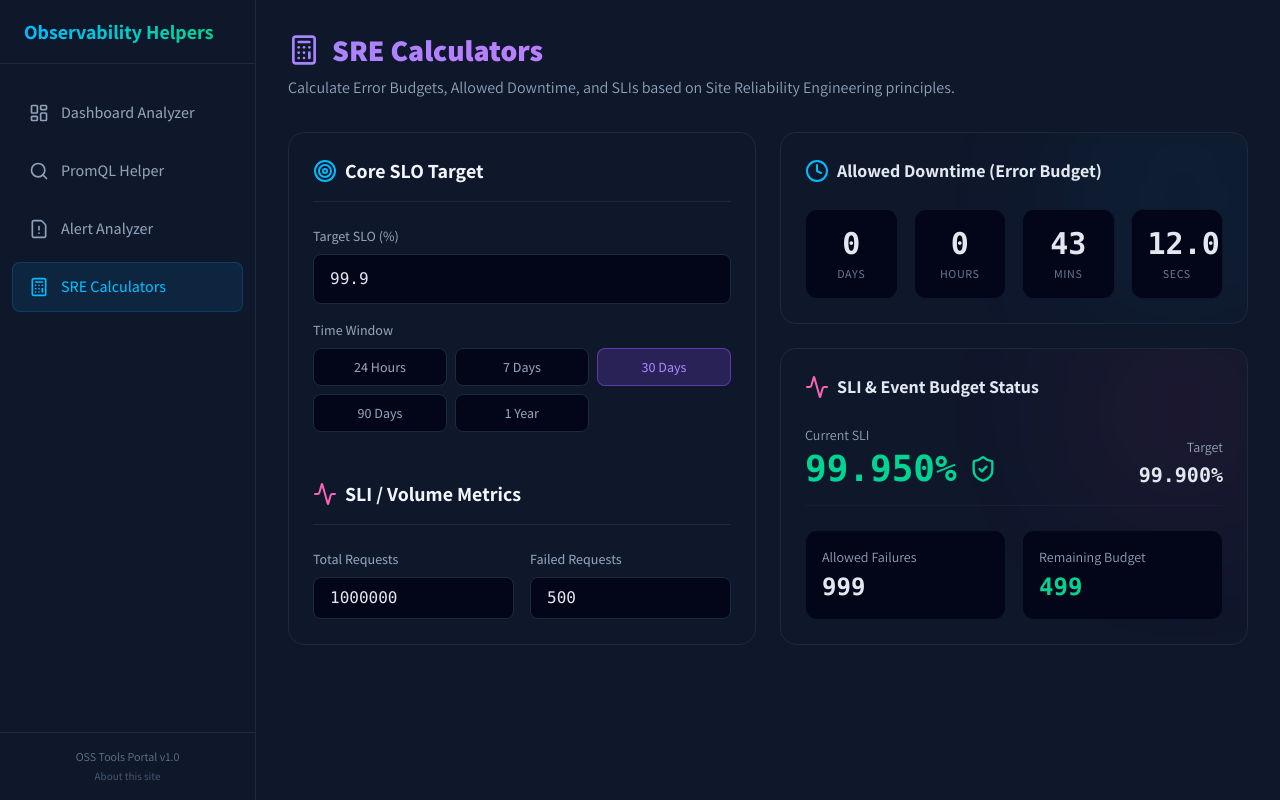
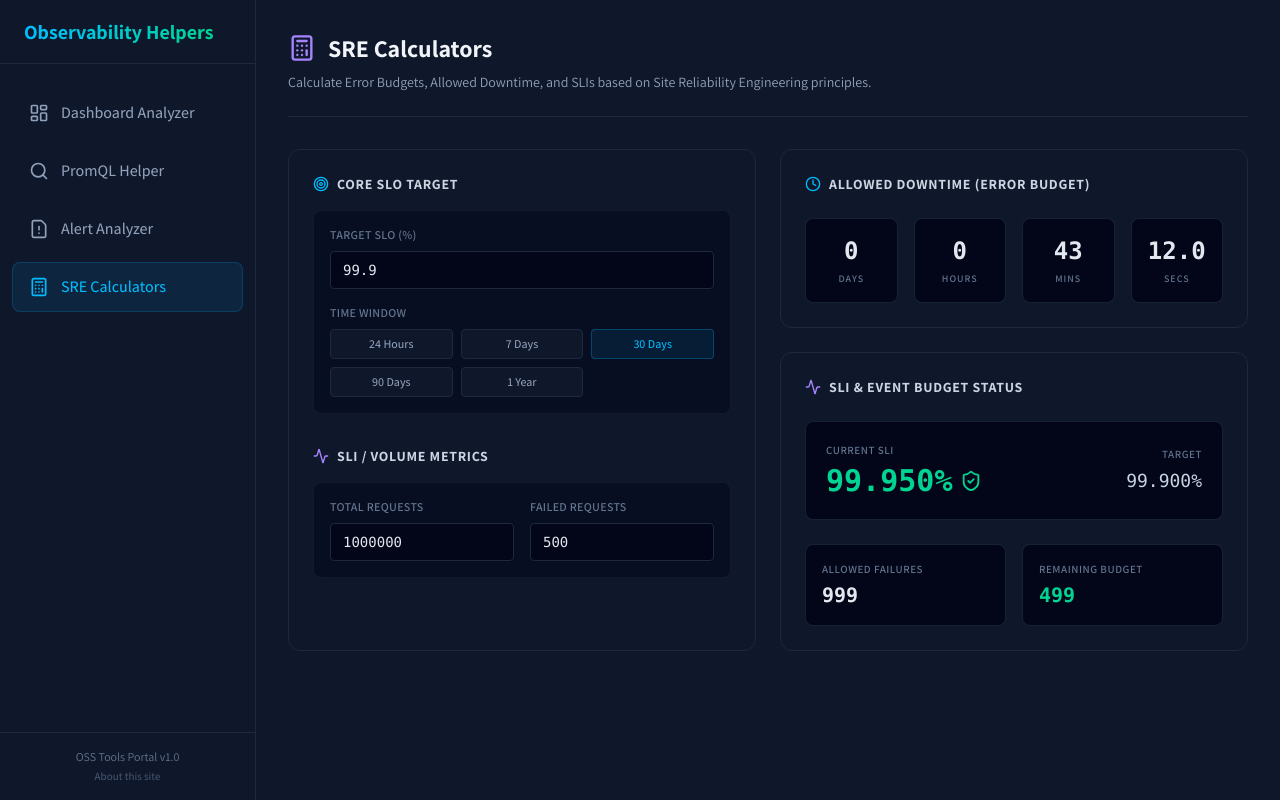
Before and after one commit to aizik-fridman/oss-tools, a React (Vite) app in the folder frontend/: page /sre-calculator in a window 1280 px wide. Built offline with nearby package versions, Linux system fonts and the light colour scheme; a web font is replaced by a local one.

Commit message:
style: Refine SRE Calculator UI to look more professional

```diff
--- a/frontend/src/features/sre/SreCalculator.tsx
+++ b/frontend/src/features/sre/SreCalculator.tsx
@@ -56,44 +56,45 @@ export default function SreCalculator() {
   return (
     <div className="h-full overflow-y-auto bg-[#0f172a] text-slate-200 p-8">
       <div className="max-w-5xl mx-auto space-y-8">
-        <header className="mb-8">
-          <h1 className="text-3xl font-black text-transparent bg-clip-text bg-gradient-to-r from-violet-400 to-fuchsia-400 flex items-center gap-3">
-            <Calculator className="text-violet-400" size={32} />
+        <header className="mb-8 border-b border-slate-800 pb-6">
+          <h1 className="text-2xl font-bold text-slate-100 flex items-center gap-3">
+            <Calculator className="text-violet-400" size={28} />
             SRE Calculators
           </h1>
-          <p className="text-slate-400 mt-2">
+          <p className="text-slate-400 text-sm mt-2">
             Calculate Error Budgets, Allowed Downtime, and SLIs based on Site Reliability Engineering principles.
           </p>
         </header>
 
         <div className="grid grid-cols-1 lg:grid-cols-2 gap-6">
           {/* Inputs Section */}
-          <motion.div initial={{ opacity: 0, y: 10 }} animate={{ opacity: 1, y: 0 }} className="bg-slate-900 border border-slate-800 rounded-2xl p-6 space-y-6">
-            <div className="flex items-center gap-2 text-xl font-bold text-slate-100 border-b border-slate-800 pb-4">
-              <Target className="text-sky-400" /> Core SLO Target
+          <motion.div initial={{ opacity: 0, y: 10 }} animate={{ opacity: 1, y: 0 }} className="bg-slate-900 border border-slate-800 rounded-xl p-6 space-y-8">
+            <div>
+              <div className="flex items-center gap-2 text-sm font-bold text-slate-300 uppercase tracking-wider mb-4">
+                <Target className="text-sky-400" size={16} /> Core SLO Target
               </div>
 
-            <div className="space-y-4">
+              <div className="space-y-4 bg-slate-950/50 p-4 rounded-lg border border-slate-800/50">
                 <div>
-                <label className="block text-sm font-medium text-slate-400 mb-2">Target SLO (%)</label>
+                  <label className="block text-xs font-semibold text-slate-500 uppercase tracking-wide mb-2">Target SLO (%)</label>
                   <input
                     type="number"
                     step="0.01"
                     value={sloStr}
                     onChange={(e) => setSloStr(e.target.value)}
-                  className="w-full bg-slate-950 border border-slate-800 rounded-lg px-4 py-3 text-slate-200 focus:outline-none focus:border-violet-500 focus:ring-1 focus:ring-violet-500 transition-all font-mono"
+                    className="w-full bg-slate-950 border border-slate-800 rounded px-3 py-2 text-slate-200 focus:outline-none focus:border-sky-500 focus:ring-1 focus:ring-sky-500 transition-all font-mono text-sm"
                     placeholder="99.9"
                   />
                 </div>
 
                 <div>
-                <label className="block text-sm font-medium text-slate-400 mb-2">Time Window</label>
+                  <label className="block text-xs font-semibold text-slate-500 uppercase tracking-wide mb-2">Time Window</label>
                   <div className="grid grid-cols-3 gap-2">
                     {TIME_WINDOWS.map(w => (
                       <button
                         key={w.label}
                         onClick={() => setWindowHours(w.hours)}
-                      className={`px-3 py-2 rounded-lg text-sm font-medium transition-colors ${windowHours === w.hours ? 'bg-violet-500/20 text-violet-400 border border-violet-500/50' : 'bg-slate-950 border border-slate-800 text-slate-400 hover:bg-slate-800'}`}
+                        className={`px-3 py-1.5 rounded text-xs font-medium transition-colors ${windowHours === w.hours ? 'bg-sky-500/10 text-sky-400 border border-sky-500/30' : 'bg-slate-900 border border-slate-800 text-slate-400 hover:bg-slate-800'}`}
                       >
                         {w.label}
                       </button>
@@ -101,29 +102,32 @@ export default function SreCalculator() {
                   </div>
                 </div>
               </div>
-
-            <div className="flex items-center gap-2 text-xl font-bold text-slate-100 border-b border-slate-800 pb-4 pt-6">
-              <Activity className="text-pink-400" /> SLI / Volume Metrics
             </div>
 
-            <div className="grid grid-cols-2 gap-4">
             <div>
-                <label className="block text-sm font-medium text-slate-400 mb-2">Total Requests</label>
+              <div className="flex items-center gap-2 text-sm font-bold text-slate-300 uppercase tracking-wider mb-4">
+                <Activity className="text-violet-400" size={16} /> SLI / Volume Metrics
+              </div>
+
+              <div className="grid grid-cols-2 gap-4 bg-slate-950/50 p-4 rounded-lg border border-slate-800/50">
+                <div>
+                  <label className="block text-xs font-semibold text-slate-500 uppercase tracking-wide mb-2">Total Requests</label>
                   <input
                     type="number"
                     value={totalReqsStr}
                     onChange={(e) => setTotalReqsStr(e.target.value)}
-                  className="w-full bg-slate-950 border border-slate-800 rounded-lg px-4 py-2 text-slate-200 focus:outline-none focus:border-violet-500 focus:ring-1 focus:ring-violet-500 transition-all font-mono"
+                    className="w-full bg-slate-950 border border-slate-800 rounded px-3 py-2 text-slate-200 focus:outline-none focus:border-violet-500 focus:ring-1 focus:ring-violet-500 transition-all font-mono text-sm"
                   />
                 </div>
                 <div>
-                <label className="block text-sm font-medium text-slate-400 mb-2">Failed Requests</label>
+                  <label className="block text-xs font-semibold text-slate-500 uppercase tracking-wide mb-2">Failed Requests</label>
                   <input
                     type="number"
                     value={failedReqsStr}
                     onChange={(e) => setFailedReqsStr(e.target.value)}
-                  className="w-full bg-slate-950 border border-slate-800 rounded-lg px-4 py-2 text-slate-200 focus:outline-none focus:border-violet-500 focus:ring-1 focus:ring-violet-500 transition-all font-mono"
+                    className="w-full bg-slate-950 border border-slate-800 rounded px-3 py-2 text-slate-200 focus:outline-none focus:border-violet-500 focus:ring-1 focus:ring-violet-500 transition-all font-mono text-sm"
                   />
+                </div>
               </div>
             </div>
           </motion.div>
@@ -132,65 +136,63 @@ export default function SreCalculator() {
           <motion.div initial={{ opacity: 0, y: 10 }} animate={{ opacity: 1, y: 0 }} transition={{ delay: 0.1 }} className="space-y-6">
 
             {/* Time Budget */}
-            <div className="bg-slate-900 border border-slate-800 rounded-2xl p-6 relative overflow-hidden group">
-              <div className="absolute top-0 right-0 p-32 bg-sky-500/5 rounded-full blur-3xl -mr-16 -mt-16 pointer-events-none" />
-              <div className="flex items-center gap-2 text-lg font-bold text-slate-200 mb-6 relative z-10">
-                <Clock className="text-sky-400" /> Allowed Downtime (Error Budget)
+            <div className="bg-slate-900 border border-slate-800 rounded-xl p-6">
+              <div className="flex items-center gap-2 text-sm font-bold text-slate-300 uppercase tracking-wider mb-6">
+                <Clock className="text-sky-400" size={16} /> Allowed Downtime (Error Budget)
               </div>
 
-              <div className="grid grid-cols-4 gap-4 relative z-10">
-                <div className="bg-slate-950 rounded-xl p-4 text-center border border-slate-800/50">
-                  <div className="text-3xl font-black text-slate-200 font-mono mb-1">{downtimeBudgetObj?.d || 0}</div>
-                  <div className="text-xs text-slate-500 font-medium uppercase tracking-wider">Days</div>
+              <div className="flex gap-4">
+                <div className="flex-1 flex flex-col justify-center items-center py-4 bg-slate-950 border border-slate-800/80 rounded-lg">
+                  <div className="text-2xl font-bold text-slate-200 font-mono mb-1">{downtimeBudgetObj?.d || 0}</div>
+                  <div className="text-[10px] text-slate-500 font-semibold uppercase tracking-widest">Days</div>
                 </div>
-                <div className="bg-slate-950 rounded-xl p-4 text-center border border-slate-800/50">
-                  <div className="text-3xl font-black text-slate-200 font-mono mb-1">{downtimeBudgetObj?.h || 0}</div>
-                  <div className="text-xs text-slate-500 font-medium uppercase tracking-wider">Hours</div>
+                <div className="flex-1 flex flex-col justify-center items-center py-4 bg-slate-950 border border-slate-800/80 rounded-lg">
+                  <div className="text-2xl font-bold text-slate-200 font-mono mb-1">{downtimeBudgetObj?.h || 0}</div>
+                  <div className="text-[10px] text-slate-500 font-semibold uppercase tracking-widest">Hours</div>
                 </div>
-                <div className="bg-slate-950 rounded-xl p-4 text-center border border-slate-800/50">
-                  <div className="text-3xl font-black text-slate-200 font-mono mb-1">{downtimeBudgetObj?.m || 0}</div>
-                  <div className="text-xs text-slate-500 font-medium uppercase tracking-wider">Mins</div>
+                <div className="flex-1 flex flex-col justify-center items-center py-4 bg-slate-950 border border-slate-800/80 rounded-lg">
+                  <div className="text-2xl font-bold text-slate-200 font-mono mb-1">{downtimeBudgetObj?.m || 0}</div>
+                  <div className="text-[10px] text-slate-500 font-semibold uppercase tracking-widest">Mins</div>
                 </div>
-                <div className="bg-slate-950 rounded-xl p-4 text-center border border-slate-800/50">
-                  <div className="text-3xl font-black text-slate-200 font-mono mb-1">{downtimeBudgetObj?.s || 0}</div>
-                  <div className="text-xs text-slate-500 font-medium uppercase tracking-wider">Secs</div>
+                <div className="flex-1 flex flex-col justify-center items-center py-4 bg-slate-950 border border-slate-800/80 rounded-lg">
+                  <div className="text-2xl font-bold text-slate-200 font-mono mb-1">{downtimeBudgetObj?.s || 0}</div>
+                  <div className="text-[10px] text-slate-500 font-semibold uppercase tracking-widest">Secs</div>
                 </div>
               </div>
             </div>
 
             {/* Request Budget */}
-            <div className="bg-slate-900 border border-slate-800 rounded-2xl p-6 relative overflow-hidden">
-              <div className="absolute top-0 right-0 p-32 bg-pink-500/5 rounded-full blur-3xl -mr-16 -mt-16 pointer-events-none" />
-              <div className="flex items-center gap-2 text-lg font-bold text-slate-200 mb-6 relative z-10">
-                <Activity className="text-pink-400" /> SLI & Event Budget Status
+            <div className="bg-slate-900 border border-slate-800 rounded-xl p-6">
+              <div className="flex items-center gap-2 text-sm font-bold text-slate-300 uppercase tracking-wider mb-6">
+                <Activity className="text-violet-400" size={16} /> SLI & Event Budget Status
               </div>
 
               {reqBudgetObj && (
-                <div className="space-y-6 relative z-10">
-                  <div className="flex justify-between items-end border-b border-slate-800/50 pb-4">
+                <div className="space-y-6">
+                  <div className="flex justify-between items-center bg-slate-950 border border-slate-800/80 rounded-lg p-5">
                     <div>
-                      <div className="text-sm text-slate-400 mb-1">Current SLI</div>
-                      <div className={`text-4xl font-black font-mono flex items-center gap-3 ${reqBudgetObj.currentSli >= slo ? 'text-emerald-400' : 'text-red-400'}`}>
+                      <div className="text-[11px] font-semibold uppercase tracking-wider text-slate-500 mb-1">Current SLI</div>
+                      <div className={`text-3xl font-bold font-mono flex items-center gap-2 ${reqBudgetObj.currentSli >= slo ? 'text-emerald-400' : 'text-red-400'}`}>
                         {reqBudgetObj.currentSli.toFixed(3)}%
-                        {reqBudgetObj.currentSli >= slo ? <ShieldCheck size={28} /> : <AlertTriangle size={28} />}
+                        {reqBudgetObj.currentSli >= slo ? <ShieldCheck size={22} /> : <AlertTriangle size={22} />}
                       </div>
                     </div>
                     <div className="text-right">
-                      <div className="text-sm text-slate-400 mb-1">Target</div>
-                      <div className="text-xl font-bold font-mono text-slate-200">{slo.toFixed(3)}%</div>
+                      <div className="text-[11px] font-semibold uppercase tracking-wider text-slate-500 mb-1">Target</div>
+                      <div className="text-lg font-medium font-mono text-slate-300">{slo.toFixed(3)}%</div>
                     </div>
                   </div>
 
                   <div className="grid grid-cols-2 gap-4">
-                     <div className="bg-slate-950 rounded-xl p-4 border border-slate-800/50">
-                      <div className="text-sm text-slate-400 mb-1">Allowed Failures</div>
-                      <div className="text-2xl font-black text-slate-200 font-mono">{reqBudgetObj.allowedFailures.toLocaleString()}</div>
+                     <div className="bg-slate-950 rounded-lg p-4 border border-slate-800/80">
+                      <div className="text-[11px] font-semibold uppercase tracking-wider text-slate-500 mb-1">Allowed Failures</div>
+                      <div className="text-xl font-bold text-slate-200 font-mono">{reqBudgetObj.allowedFailures.toLocaleString()}</div>
                     </div>
-                    <div className={`rounded-xl p-4 border ${reqBudgetObj.isExhausted ? 'bg-red-900/20 border-red-500/30' : 'bg-slate-950 border-slate-800/50'}`}>
-                      <div className={`text-sm mb-1 ${reqBudgetObj.isExhausted ? 'text-red-400' : 'text-slate-400'}`}>
+                    <div className={`rounded-lg p-4 border ${reqBudgetObj.isExhausted ? 'bg-red-950/20 border-red-500/30' : 'bg-slate-950 border-slate-800/80'}`}>
+                      <div className={`text-[11px] font-semibold uppercase tracking-wider mb-1 ${reqBudgetObj.isExhausted ? 'text-red-400' : 'text-slate-500'}`}>
                         {reqBudgetObj.isExhausted ? 'Budget Exceeded By' : 'Remaining Budget'}
                       </div>
-                      <div className={`text-2xl font-black font-mono ${reqBudgetObj.isExhausted ? 'text-red-400' : 'text-emerald-400'}`}>
+                      <div className={`text-xl font-bold font-mono ${reqBudgetObj.isExhausted ? 'text-red-400' : 'text-emerald-400'}`}>
                         {Math.abs(reqBudgetObj.remainingBudget).toLocaleString()}
                       </div>
                     </div>
```
Lines whose indentation alone changed are shown as unchanged.
